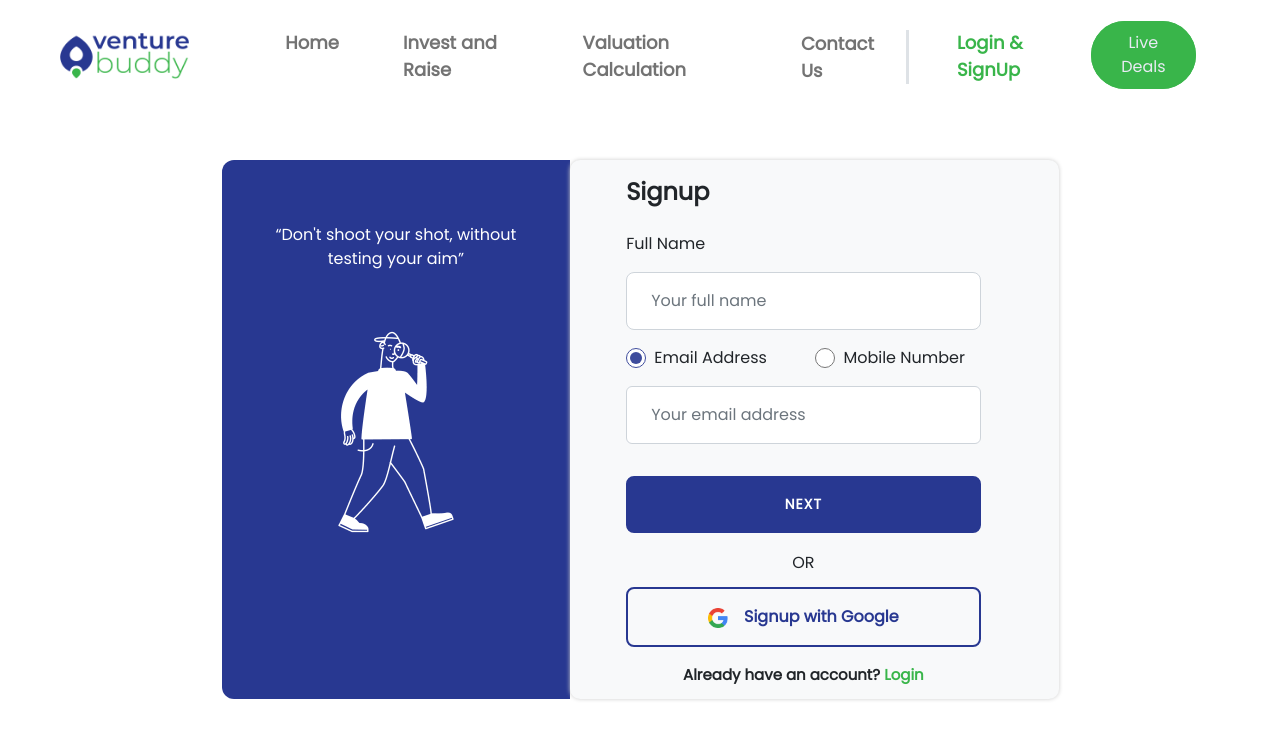
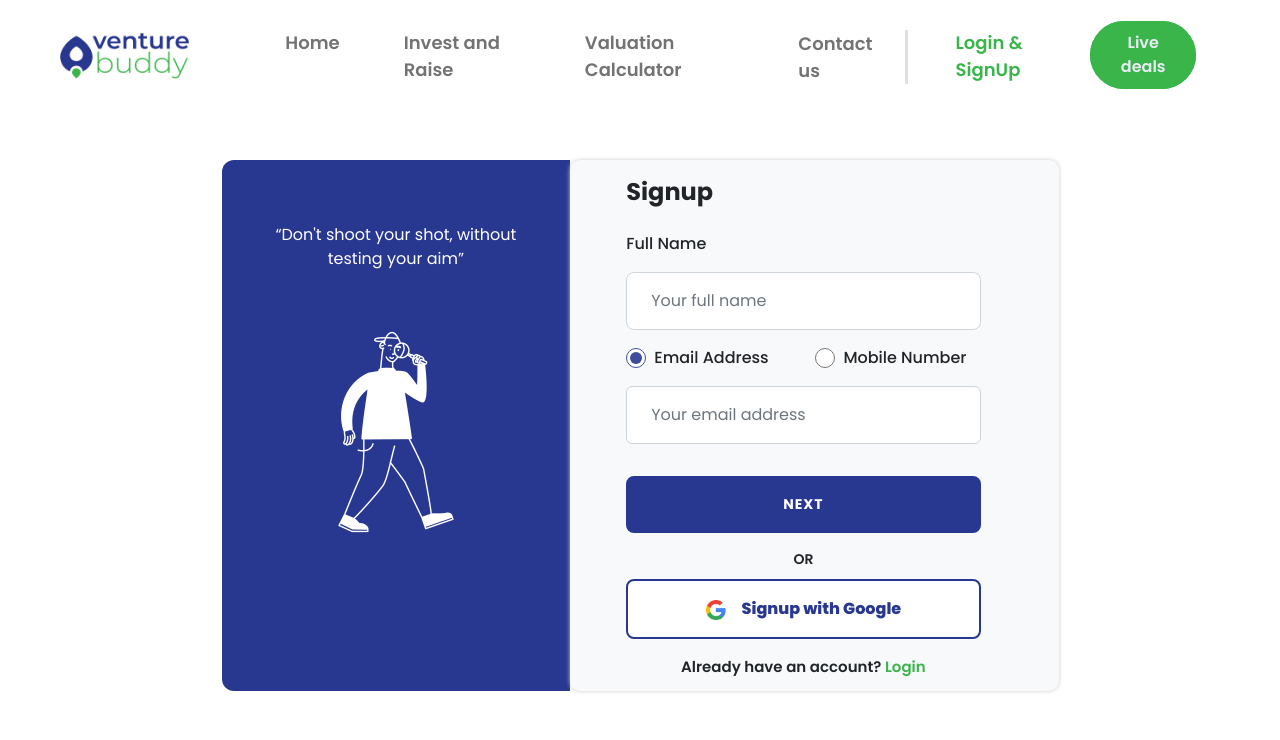
Before and after one commit to dheerajhemachandran/venturebuddy-google-auth, a React (Create React App) app: page /register in a window 1280 px wide. Shown: the top 740 px of the page. Built offline with nearby package versions, Linux system fonts and the light colour scheme.

Commit message:
register email section fixed

```diff
--- a/src/App.css
+++ b/src/App.css
@@ -213,7 +213,7 @@ section {
 }
 
 .btn-outline-blue {
-  background-color: transparent;
+  background-color: #fff;
   border: 2px solid #283891;
   color: #283891;
   border-radius: 8px;
--- a/src/Pages/Register/Register.module.css
+++ b/src/Pages/Register/Register.module.css
@@ -1,3 +1,5 @@
+@import url('https://fonts.googleapis.com/css2?family=Poppins:wght@100;200;300;400;500;600;700;800;900&display=swap');
+
 #registerLeft {
     background: #283891;
     border-radius: 12px 0 0 12px;
--- a/src/components/Navbar/Navbar.js
+++ b/src/components/Navbar/Navbar.js
@@ -18,7 +18,7 @@ const Navbar = () => {
 
   return (
     <div className={`bg-white sticky-top px-5`}>
-      <nav className="navbar navbar-expand-lg fw-bold mt-0">
+      <nav className={`navbar navbar-expand-lg fw-bold mt-0 ${styles.navbar}`}>
         <div className="container-fluid">
           <div className="col-4 col-lg-2">
             <NavLink to="/">
@@ -51,12 +51,12 @@ const Navbar = () => {
               </li>
               <li className="nav-item px-4 text-light py-0">
                 <NavLink className="nav-link" to="/valuation">
-                  Valuation Calculation
+                  Valuation Calculator
                 </NavLink>
               </li>
               <li className="nav-item px-4 text-light py-0 border-bottom d-lg-none border-3">
                 <NavLink className="nav-link" to="/contact">
-                  Contact Us
+                  Contact us
                 </NavLink>
               </li>
               <li className="nav-item px-4 text-light">
@@ -65,7 +65,7 @@ const Navbar = () => {
                   style={{ marginTop: 9, paddingRight: "32px" }}
                   to="/contact"
                 >
-                  Contact Us
+                  Contact us
                 </NavLink>
               </li>
               <li className="py-0 my-auto">
@@ -84,7 +84,7 @@ const Navbar = () => {
                     to="/"
                     className="btn btn-green rounded-pill mx-auto px-4 py-2 w-100"
                   >
-                    Live Deals
+                    Live deals
                   </Link>
                 </div>
               </li>
--- a/src/components/Navbar/Navbar.module.css
+++ b/src/components/Navbar/Navbar.module.css
@@ -0,0 +1,3 @@
+.navbar li a {
+    font-weight: 600 !important;
+}
--- a/src/components/RegisterEmail/RegisterEmail.js
+++ b/src/components/RegisterEmail/RegisterEmail.js
@@ -105,7 +105,9 @@ const RegisterEmail = ({ setEmailOrPhone, emailValidate, setName }) => {
           id="continue"
         />
 
-        <p className="text-center or">OR</p>
+        <p className="text-center" id={styles.or}>
+          OR
+        </p>
 
         <button className="btn-outline-blue w-100">
           <img src={gIcon} className="img-fluid me-3" width={20} alt="" />
--- a/src/components/RegisterEmail/RegisterEmail.module.css
+++ b/src/components/RegisterEmail/RegisterEmail.module.css
@@ -9,3 +9,13 @@
     font-size: 16px !important;
     font-weight: 500 !important;
 }
+
+#registerEmail input::-ms-input-placeholder {
+    font-weight: 700 !important;
+}
+
+#or {
+    font-size: 14px !important;
+    font-weight: 600 !important;
+    line-height: 16px !important;
+}
```
